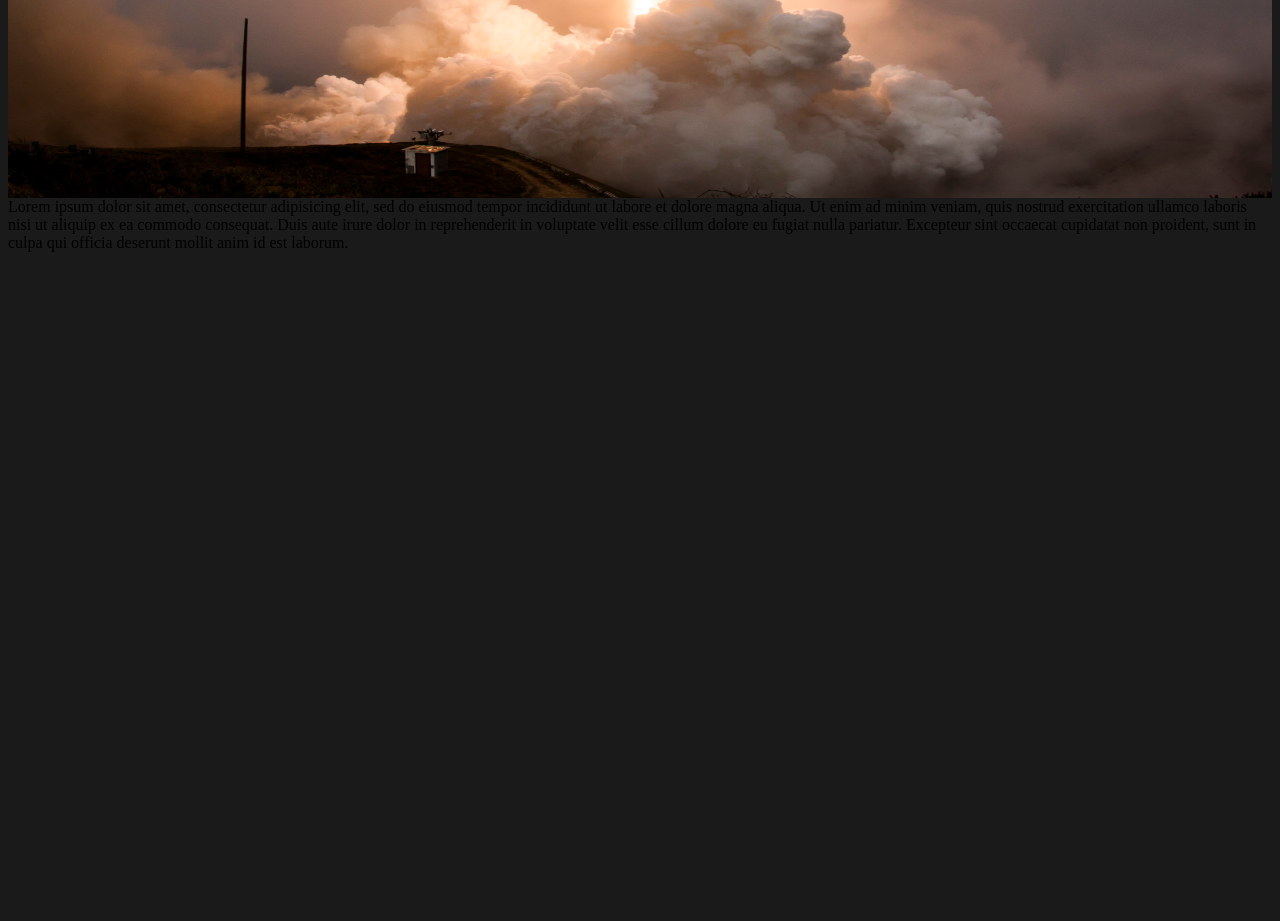
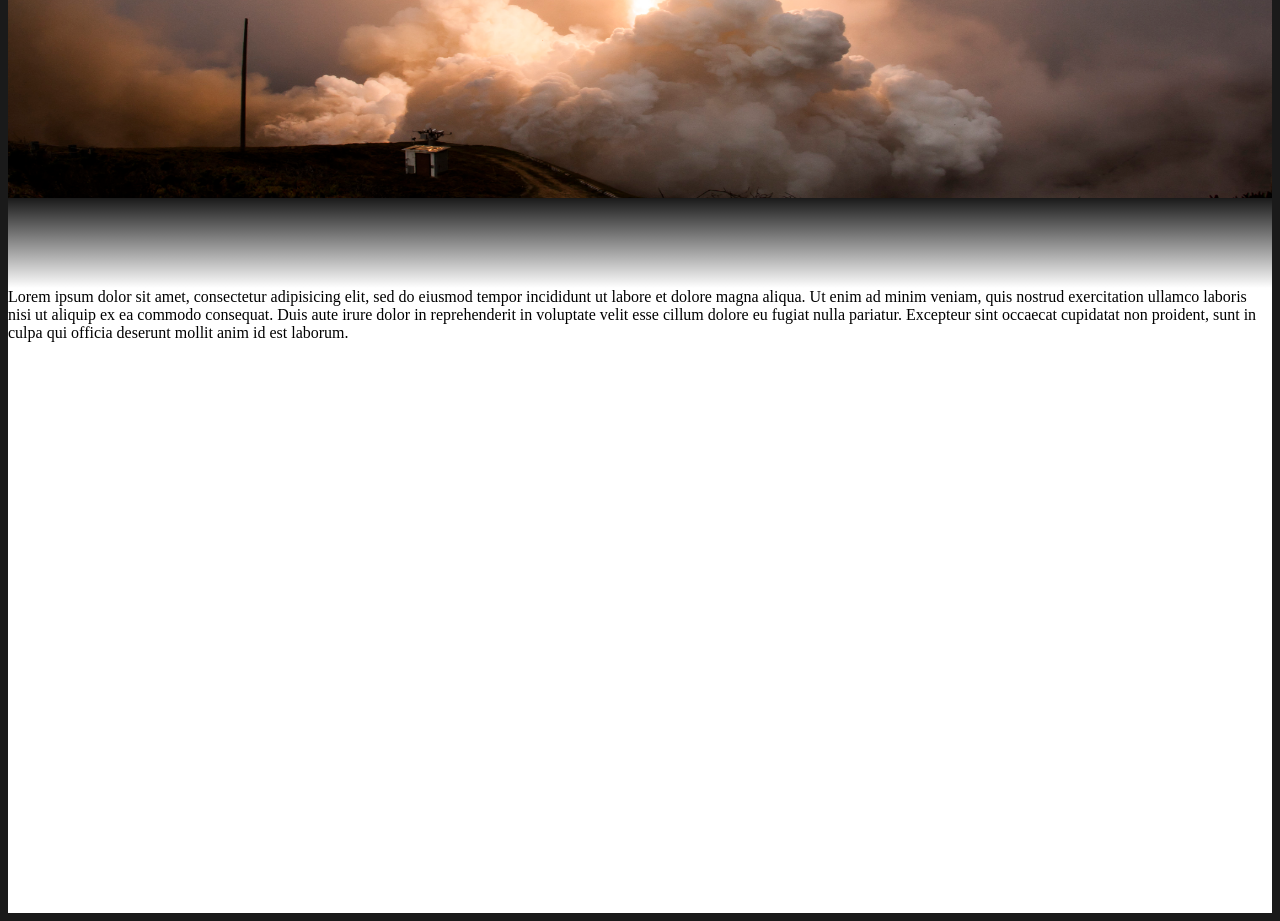
Before and after one commit to jasonrfarkas/GetToMars, a PHP site: page / in a window 1280 px wide. Shown: the part 516-1437 px from the top of the page. Before the commit the page ends 768 px from the top, so only its background shows below. Run offline with PHP 8.4, Linux system fonts and the light colour scheme.

Commit message:
added gradient divider under fillerimage above page content

```diff
--- a/index.html
+++ b/index.html
@@ -8,7 +8,6 @@
 		<link rel="stylesheet" type="text/css" href="indexStyle.css">
 		<link rel="stylesheet" type="text/css" href="navStyle.css">
 		<title>Get To Mars</title>
-
 	</head>
 	<body>
 		<div class ="navDiv">
@@ -24,12 +23,14 @@
 		<div class="fillerImage">
 			<img class ="fillerImage_jason_launch" src="photos/jason3_launch2.jpg" />
 		</div>
+		<div id="divider"></div>
 		<div id="pageContent"> Lorem ipsum dolor sit amet, consectetur adipisicing elit, sed do eiusmod
-		tempor incididunt ut labore et dolore magna aliqua. Ut enim ad minim veniam,
-		quis nostrud exercitation ullamco laboris nisi ut aliquip ex ea commodo
-		consequat. Duis aute irure dolor in reprehenderit in voluptate velit esse
-		cillum dolore eu fugiat nulla pariatur. Excepteur sint occaecat cupidatat non
-		proident, sunt in culpa qui officia deserunt mollit anim id est laborum.</div>
+			tempor incididunt ut labore et dolore magna aliqua. Ut enim ad minim veniam,
+			quis nostrud exercitation ullamco laboris nisi ut aliquip ex ea commodo
+			consequat. Duis aute irure dolor in reprehenderit in voluptate velit esse
+			cillum dolore eu fugiat nulla pariatur. Excepteur sint occaecat cupidatat non
+			proident, sunt in culpa qui officia deserunt mollit anim id est laborum.
+		</div>
 		<div id="footer"></div>
 	</body>
 
--- a/indexStyle.css
+++ b/indexStyle.css
@@ -19,3 +19,16 @@
 			padding: 0;
 			border: 0px;
 		}
+
+	#pageContent{
+		background-color: white;
+		height: 625px;
+	}
+
+	#divider {
+		height: 90px;
+	    background: -webkit-linear-gradient(rgba(0,100,0,.5), rgba(255,255,255,0)); /* For Safari 5.1 to 6.0 */
+	    background: -o-linear-gradient(rgba(0,100,0,.5), rgba(255,255,255,0)); /* For Opera 11.1 to 12.0 */
+	    background: -moz-linear-gradient( rgba(0,100,0,.5), rgba(255,255,255,0)); /* For Firefox 3.6 to 15 */
+	    background: linear-gradient( rgba(255,255,255,0), rgba(255,255,255,1)); /* Standard syntax (must be last) */
+	}
```
